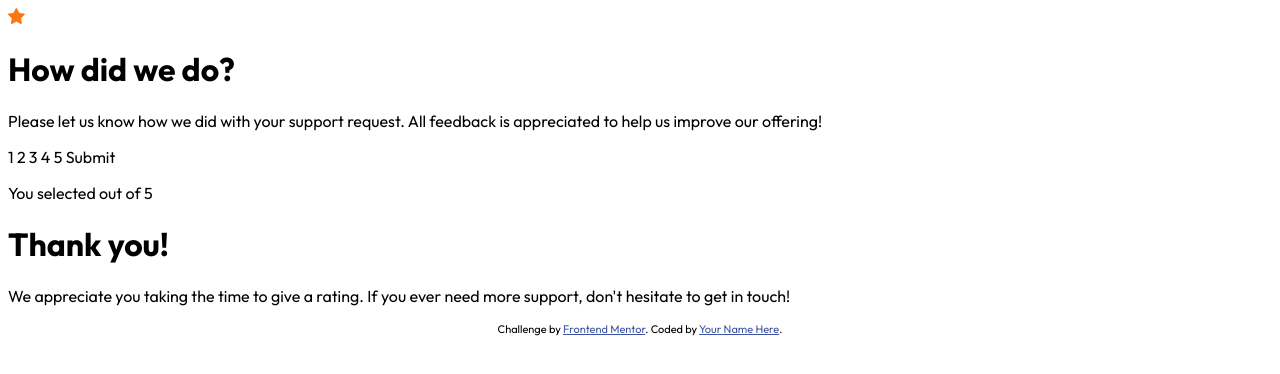
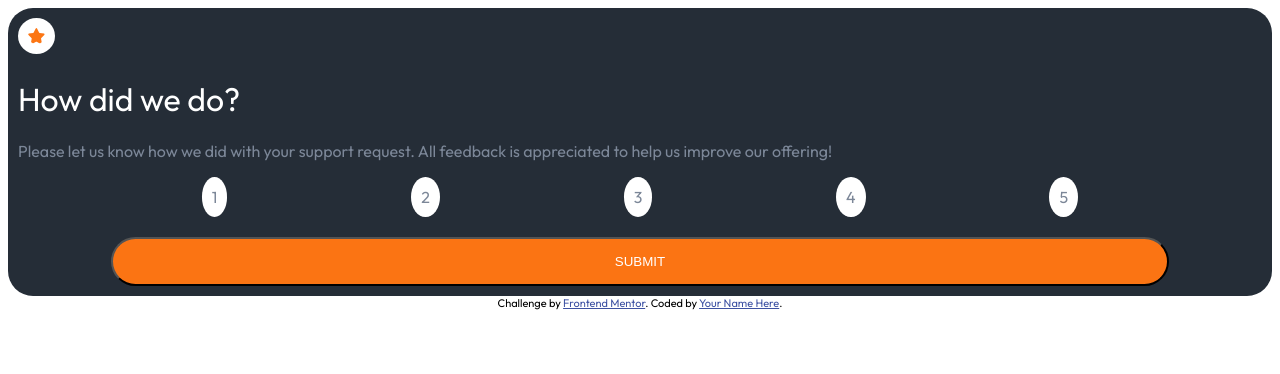
Before and after one commit to adie9/interactive-rating-component, a plain HTML site: page index.html in a window 1280 px wide. Drawn offline with Linux system fonts and the light colour scheme.

Commit message:
added basic css styling for card

```diff
--- a/css/main.css
+++ b/css/main.css
@@ -3,7 +3,8 @@ body {
 }
 
 h1 {
-    font-weight: bold;
+    font-weight: normal;
+    color: white;
 }
 
 p {
@@ -11,7 +12,37 @@ p {
 }
 
 .card {
+    background-color: hsl(213, 19%, 18%);
+    color: hsl(216, 12%, 54%);
+    padding: 10px;
+    border-radius: 25px;
+}
 
+.circle {
+    border-radius: 50%;
+    background-color: white;
+    display: inline-block;
+    text-align: center;
+    padding: 10px;
+}
+
+.number-container {
+    display: flex;
+    justify-content: space-evenly;
+}
+
+.submit-btn {
+    width: 85%;
+    margin: 0 auto;
+    display: block;
+    border-radius: 25px;
+    background-color: hsl(25, 97%, 53%);
+    color: white;
+    padding: 15px 0;
+}
+
+#thank-you {
+    display: none;
 }
 
 .attribution {
--- a/index.html
+++ b/index.html
@@ -22,21 +22,28 @@
   <!-- Rating state start -->
   <div class="card">
 
-    <img src="images/icon-star.svg" alt="star icon">
+    <img class="circle" src="images/icon-star.svg" alt="star icon">
 
     <h1>How did we do?</h1>
 
     <p>Please let us know how we did with your support request. All feedback is appreciated
       to help us improve our offering!</p>
 
-      1 2 3 4 5
+    <div class="number-container">
+      <div class="circle">1</div>
+      <div class="circle">2</div>
+      <div class="circle">3</div>
+      <div class="circle">4</div>
+      <div class="circle">5</div>
+    </div>
+    <br>
 
-      Submit
+    <button type="submit" class="submit-btn">SUBMIT</button>
   </div>
   <!-- Rating state end -->
 
   <!-- Thank you state start -->
-  <div class="card">
+  <div id="thank-you" class="card">
     <p>You selected <!-- Add rating here --> out of 5</p>
 
     <h1>Thank you!</h1>
```
